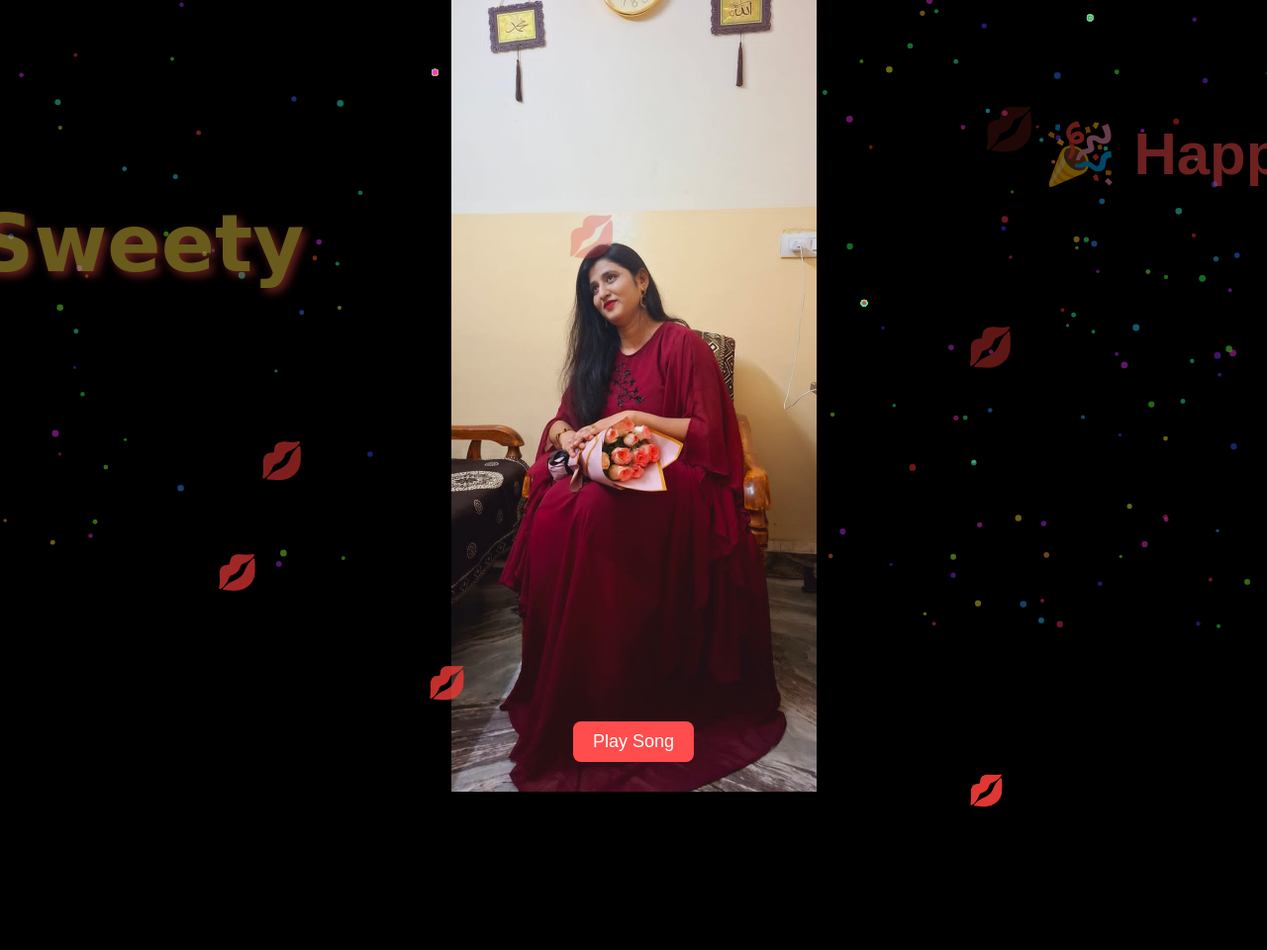
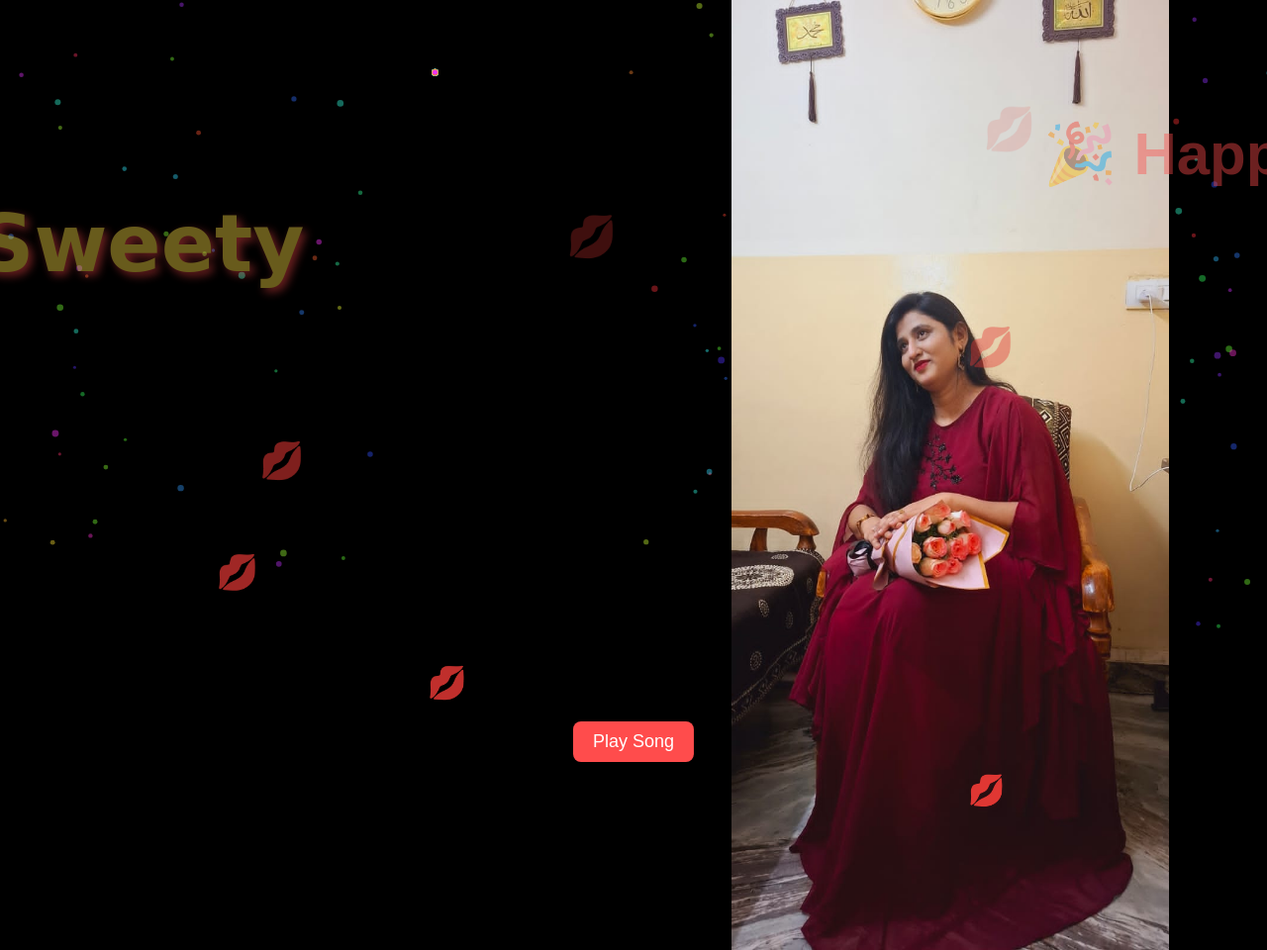
Before and after one commit to NVdeeba/Deeba, a plain HTML site: page index.html in a window 1280 px wide. Shown: the top 960 px of the page at 99% size. Before the commit the page ends 817 px from the top, so only its background shows below. Drawn offline with Linux system fonts and the light colour scheme.

Commit message:
Update index.html

```diff
--- a/index.html
+++ b/index.html
@@ -16,16 +16,16 @@
       position: absolute;
       top: 0;
       left: 0;
-      width: 100vw;
-      height: 100vh;
+      width: 150vw;
+      height: 120vh;
       display: flex;
       align-items: center;
       justify-content: center;
       z-index: 2;
     }
     #photo-container img {
-      width: 100vw;
-      height: 100vh;
+      width: 150vw;
+      height: 120vh;
       object-fit: contain;
     }
     #kisses-container {
```
